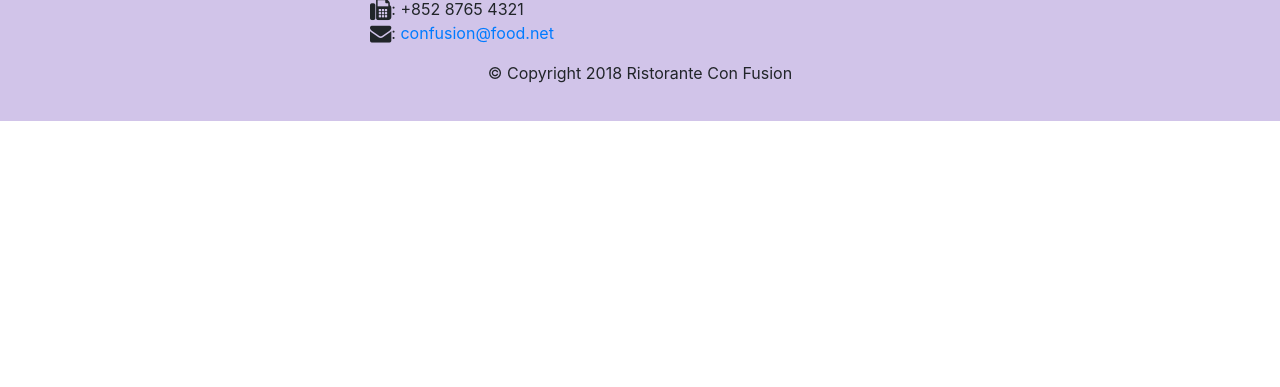
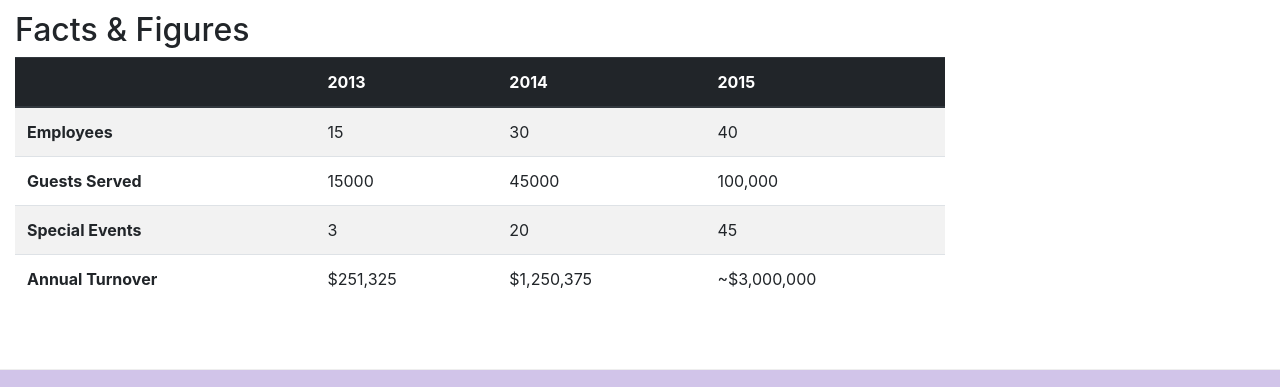
Before and after one commit to Sid06/bootstrap, a website: page aboutus.html in a window 1280 px wide. Shown: the part 1499-1886 px from the top of the page. Before the commit the page ends 1620 px from the top, so only its background shows below. Drawn offline with nearby package versions, Linux system fonts and the light colour scheme.

Commit message:
tables and cards

```diff
--- a/aboutus.html
+++ b/aboutus.html
@@ -25,7 +25,7 @@
 
             <div class="collapse navbar-collapse" id="Navbar">
             <ul class="navbar-nav mr-auto">
-                <li class="nav-item"><a class="nav-link" href="./index.html"><span class="fa fa-home fa-lg"></span> Home</a></li>
+                <li class="nav-item"><a class="nav-link" href="./index.html"><span class="fa fa-home fa-lg"></span> Home</a ></li>
                 <li class="nav-item active"><a class="nav-link" href="#"><span class="fa fa-info fa-lg"></span> About</a></li>
                 <li class="nav-item"><a class="nav-link" href="#"><span class="fa fa-list fa-lg"></span> Menu</a></li>
                 <li class="nav-item"><a class="nav-link" href="./contactus.html"><span class="fa fa-address-card fa-lg"></span> Contact</a></li>
@@ -65,7 +65,30 @@
                 <p>Started in 2010, Ristorante con Fusion quickly established itself as a culinary icon par excellence in Hong Kong. With its unique brand of world fusion cuisine that can be found nowhere else, it enjoys patronage from the A-list clientele in Hong Kong.  Featuring four of the best three-star Michelin chefs in the world, you never know what will arrive on your plate the next time you visit us.</p>
                 <p>The restaurant traces its humble beginnings to <em>The Frying Pan</em>, a successful chain started by our CEO, Mr. Peter Pan, that featured for the first time the world's best cuisines in a pan.</p>
             </div>
-            <div>
+            <div class="col-sm">
+                <div class="card">
+                    <h3 class="card-header bg-primary text-white">Facts At a Glance</h3>
+                    <div class="card-body">
+                        <dl class="row">
+                            <dt class="col-6">Started</dt>
+                            <dd class="col-6">6 Sep 1998</dd>
+                            <dt class="col-6">Major Stake Holder</dt>
+                            <dd class="col-6">HK Fine Foods Inc.</dd>
+                            <dt class="col-6">Last Year's Turnover</dt>
+                            <dd class="col-6">$1,250,375</dd>
+                            <dt class="col-6">Employees</dt>
+                            <dd class="col-6">40</dd>
+                        </dl>
+                    </div>
+                </div>
+            </div>
+            <div class="col-12">
+                <div class="card card-body bg-light">
+                    <blockquote class="blockquote">
+                        <p class="mb-0">Hey, come grab a bite with us and let's create some memories.</p>
+                        <footer class="blockquote-footer">Hannah Montanna, <cite title="Source title">Come thy forward, 2020</cite></footer>
+                    </blockquote>
+                </div>
             </div>
         </div>
 
@@ -83,7 +106,53 @@
                 <p class="d-none d-sm-block">Award winning three-star Michelin chef with wide International experience having worked closely with whos-who in the culinary world, he specializes in creating mouthwatering Indo-Italian fusion experiences. He says, <em>Put together the cuisines from the two craziest cultures, and you get a winning hit! Amma Mia!</em></p>
             </div>
        </div>
+    </div>
 
+    <div class="row row-content">
+        <div class="col-12 col-sm-9">
+            <h2>Facts &amp; Figures</h2>
+            <div class="table-responsive">
+                    <table class="table table-striped">
+                        <thead class="thead-dark">
+                            <tr>
+                                <th>&nbsp;</th>
+                                <th>2013</th>
+                                <th>2014</th>
+                                <th>2015</th>
+                            </tr>
+                        </thead>
+                        <tbody>
+                            <tr>
+                                <th>Employees</th>
+                                <td>15</td>
+                                <td>30</td>
+                                <td>40</td>
+                            </tr>
+                            <tr>
+                                <th>Guests Served</th>
+                                <td>15000</td>
+                                <td>45000</td>
+                                <td>100,000</td>
+                            </tr>
+                            <tr>
+                                <th>Special Events</th>
+                                <td>3</td>
+                                <td>20</td>
+                                <td>45</td>
+                            </tr>
+                            <tr>
+                                <th>Annual Turnover</th>
+                                <td>$251,325</td>
+                                <td>$1,250,375</td>
+                                <td>~$3,000,000</td>
+                            </tr>
+                        </tbody>
+                    </table>
+                </div>
+        </div>
+        <div class="col-12 col-sm-3">
+
+        </div>
     </div>
 
     <footer class="footer">
```
